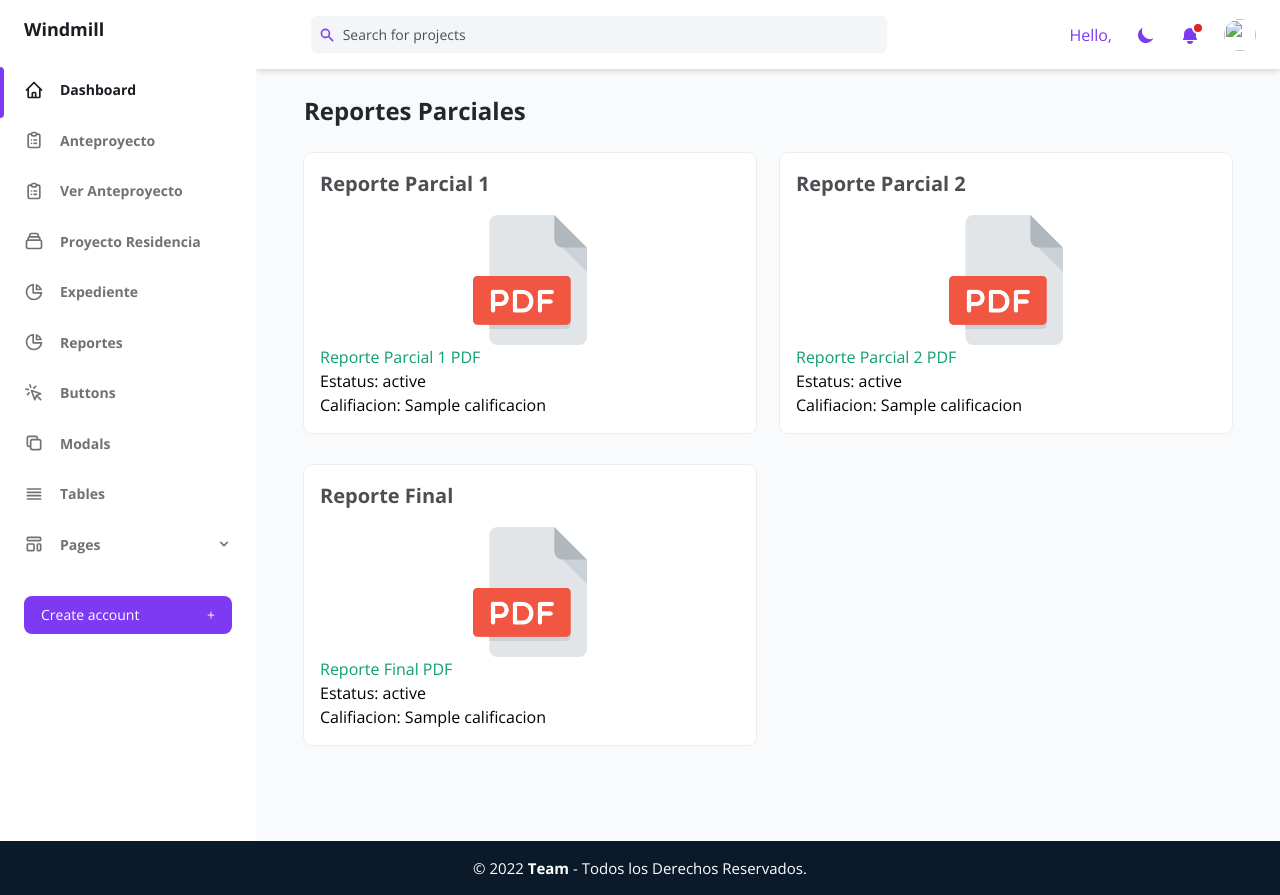
After one commit to AlvaroTV/School-Department-System, a Django app: template Apps/Accounts/templates/Student/reportes.html in a window 1280 px wide. The commit adds this page. Run offline with Django 3.2, Linux system fonts and the light colour scheme; the template is opened without the code that fills it: most values are stand-ins (such as "Sample title", 1, 10 or a date in 2020); some libraries are stand-ins or nearby versions.

Commit message:
Add Reports

```diff
--- a/Apps/Accounts/templates/Global/sidebar.html
+++ b/Apps/Accounts/templates/Global/sidebar.html
@@ -64,6 +64,17 @@
             <path d="M20.488 9H15V3.512A9.025 9.025 0 0120.488 9z"></path>
           </svg>
           <span class="ml-4">Expediente</span>
+        </a>
+      </li>
+      <li class="relative px-6 py-3">
+        <a class="inline-flex items-center w-full text-sm font-semibold transition-colors duration-150 hover:text-gray-800 dark:hover:text-gray-200"
+          href="{% url 'reportes' %}">
+          <svg class="w-5 h-5" aria-hidden="true" fill="none" stroke-linecap="round" stroke-linejoin="round"
+            stroke-width="2" viewBox="0 0 24 24" stroke="currentColor">
+            <path d="M11 3.055A9.001 9.001 0 1020.945 13H11V3.055z"></path>
+            <path d="M20.488 9H15V3.512A9.025 9.025 0 0120.488 9z"></path>
+          </svg>
+          <span class="ml-4">Reportes</span>
         </a>
       </li>
       <li class="relative px-6 py-3">
--- /dev/null
+++ b/Apps/Accounts/templates/Student/reportes.html
@@ -0,0 +1,122 @@
+{% extends 'Global/main.html'%}
+{% load static %}
+
+{% block content %}
+
+<main class="h-full pb-16 overflow-y-auto">
+    <div class="container px-6 mx-auto grid">
+        <h2 class="my-6 text-2xl font-semibold text-gray-700 dark:text-gray-200">
+            Reportes Parciales
+        </h2>
+        <div class="grid gap-6 mb-8 md:grid-cols-2">
+            <div class="min-w-0 p-4 bg-white rounded-lg shadow-xs dark:bg-gray-800">
+                <h4 class="mb-4 text-xl font-semibold text-gray-600 dark:text-gray-300">
+                    Reporte Parcial 1
+                </h4>
+                <form action="" method="POST" enctype="multipart/form-data">
+                    {% csrf_token %}
+                    {{ form1.reporteDoc.errors }}
+                    {% if r1.reporteDoc %}
+                    <a class="text-green-500" href="{{r1.reporteDoc.url}}" target="_blank">
+                        <img alt="Qries" src="{% static 'images/pdficon.png' %}" width=130" height="50"
+                            class="mx-auto d-block">
+                        Reporte Parcial 1 PDF
+                    </a>
+                    <p>Estatus: {{r1.estatus}}</p>
+                    <p>Califiacion: {{r1.calificacion}}</p>
+
+                    {% elif expediente.cartaPresentacion and expediente.cartaCompromiso and expediente.cronograma %}
+                    {{ form1.reporteDoc }}
+                    <div class="relative">
+                        <br>
+                        <input type="submit" value="Enviar"
+                            class="px-2 py-1 text-sm absolute right-0 font-medium leading-3 text-white transition-colors duration-150 bg-purple-600 border border-transparent rounded-lg active:bg-purple-600 hover:bg-purple-700 focus:outline-none focus:shadow-outline-purple">
+                        <br>
+                    </div>
+
+                    {% else %}
+                    <img src="{% static 'images/warning-sign.png' %}" width=120" height="40" class="mx-auto d-block">
+                    <p class="text-red-600">No puede enviar este archivo aun</p>
+                    <p class="text-teal-500">Necesita subir los siguiente documentos:</p>
+                    <ul class="list-disc">
+                        <li class="text-blue-500">* Carta de presentacion</li>
+                        <li class="text-blue-500">* Carta compromiso</li>
+                        <li class="text-blue-500">* Cronograma</li>
+                    </ul>
+                    {% endif %}
+                </form>
+            </div>
+
+            <div class="min-w-0 p-4 bg-white rounded-lg shadow-xs dark:bg-gray-800">
+                <h4 class="mb-4 text-xl font-semibold text-gray-600 dark:text-gray-300">
+                    Reporte Parcial 2
+                </h4>
+                <form action="" method="POST" enctype="multipart/form-data">
+                    {% csrf_token %}
+                    {{ form2.reporteDoc.errors }}
+                    {% if r2.reporteDoc %}
+                    <a class="text-green-500" href="{{r2.reporteDoc.url}}" target="_blank">
+                        <img alt="Qries" src="{% static 'images/pdficon.png' %}" width=130" height="50"
+                            class="mx-auto d-block">
+                        Reporte Parcial 2 PDF
+                    </a>
+                    <p>Estatus: {{r2.estatus}}</p>
+                    <p>Califiacion: {{r2.calificacion}}</p>
+
+                    {% elif not r1.reporteDoc %}
+                    <img src="{% static 'images/warning-sign.png' %}" width=120" height="40" class="mx-auto d-block">
+                    <p class="text-red-600">No puede enviar este archivo aun</p>
+                    <p class="text-teal-500">* Necesita subir el Reporte parcial 1</p>
+
+                    {% else %}
+                    {{ form2.reporteDoc }}
+                    <div class="relative">
+                        <br>
+                        <input type="submit" value="Enviar"
+                            class="px-2 py-1 text-sm absolute right-0 font-medium leading-3 text-white transition-colors duration-150 bg-purple-600 border border-transparent rounded-lg active:bg-purple-600 hover:bg-purple-700 focus:outline-none focus:shadow-outline-purple">
+                        <br>
+                    </div>
+                    {% endif %}
+                </form>
+            </div>
+        </div>
+
+        <div class="grid gap-6 mb-8 md:grid-cols-2">
+            <div class="min-w-0 p-4 bg-white rounded-lg shadow-xs dark:bg-gray-800">
+                <h4 class="mb-4 text-xl font-semibold text-gray-600 dark:text-gray-300">
+                    Reporte Final
+                </h4>
+                <form action="" method="POST" enctype="multipart/form-data">
+                    {% csrf_token %}
+                    {{ formF.reporteDoc.errors }}
+                    {% if rF.reporteDoc %}
+                    <a class="text-green-500" href="{{rF.reporteDoc.url}}" target="_blank">
+                        <img alt="Qries" src="{% static 'images/pdficon.png' %}" width=130" height="50"
+                            class="mx-auto d-block">
+                        Reporte Final PDF
+                    </a>
+                    <p>Estatus: {{rF.estatus}}</p>
+                    <p>Califiacion: {{rF.calificacion}}</p>
+
+                    {% elif not r2.reporteDoc %}
+                    <img src="{% static 'images/warning-sign.png' %}" width=120" height="40" class="mx-auto d-block">
+                    <p class="text-red-600">No puede enviar este archivo aun</p>
+                    <p class="text-teal-500">* Necesita subir el Reporte parcial 1 y 2</p>
+
+                    {% else %}
+                    {{ formF.reporteDoc }}
+                    <div class="relative">
+                        <br>
+                        <input type="submit" value="Enviar"
+                            class="px-2 py-1 text-sm absolute right-0 font-medium leading-3 text-white transition-colors duration-150 bg-purple-600 border border-transparent rounded-lg active:bg-purple-600 hover:bg-purple-700 focus:outline-none focus:shadow-outline-purple">
+                        <br>
+                    </div>
+                    {% endif %}
+                </form>
+            </div>
+        </div>
+    </div>
+
+</main>
+
+{% endblock %}
--- a/Apps/Accounts/urls.py
+++ b/Apps/Accounts/urls.py
@@ -19,6 +19,7 @@ urlpatterns = [
     path('expediente/', expediente, name='expediente'),
     path('registroAnteproyecto/', crearAnteproyeco, name='registroAnteproyecto'),
     path('verAnteproyecto/', verAnteproyeco, name='verAnteproyecto'),
+    path('reportes/', reportes, name='reportes'),
 
     path('createStudent/', createStudent, name='createStudent'),
     path('deleteStudent/<int:pk>', deleteStudent, name='deleteStudent'),
```
Also changed, not shown: Apps/Accounts/templates/Student/expediente.html (+6 -48 lines), Apps/Accounts/views.py (+30 -21 lines), Apps/Accounts/static/images/success.png (added).
